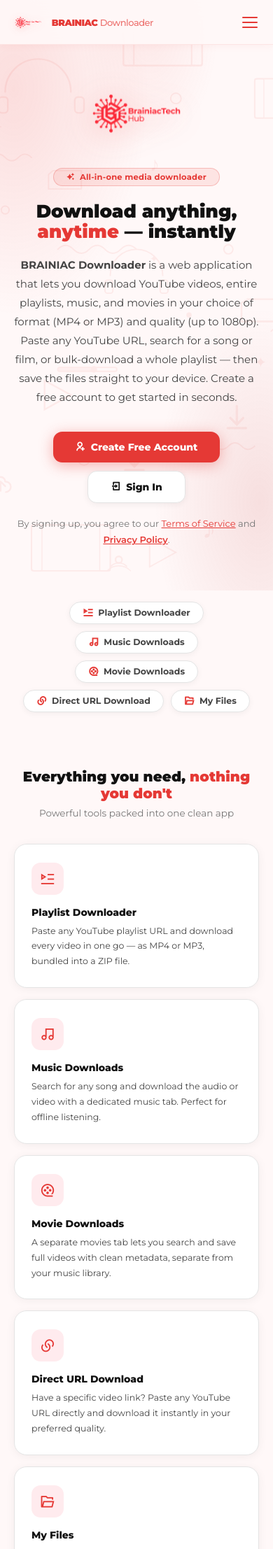
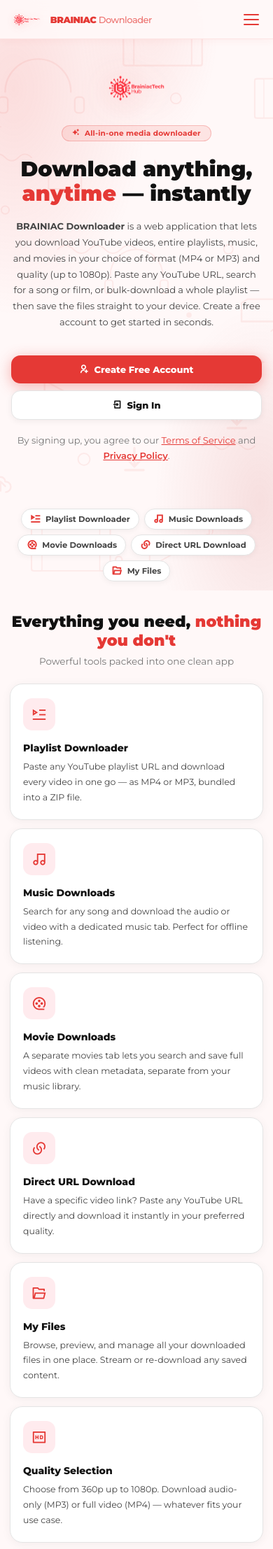
Before and after one commit to brainiacweb-tech/BRAINIAC-YouTube-Playlist-Downloader, a Flask app: page / in a window 390 px wide. Shown: the top 2214 px of the page at 70% size. Run offline with Flask 3, Linux system fonts and the light colour scheme; some libraries are stand-ins or nearby versions.

Commit message:
Fix: comprehensive mobile responsiveness for landing page and main app

```diff
--- a/templates/landing.html
+++ b/templates/landing.html
@@ -95,8 +95,9 @@ nav {
 
 /* mobile dropdown */
 .nav-mobile {
-  display: none; position: absolute; top: 64px; left: 0; right: 0;
+  display: none; position: fixed; top: 64px; left: 0; right: 0;
   background: rgba(255,248,248,0.97); backdrop-filter: blur(18px);
+  -webkit-backdrop-filter: blur(18px);
   border-bottom: 1.5px solid rgba(229,57,53,0.12);
   padding: 12px 20px 18px; z-index: 199;
   flex-direction: column; gap: 4px;
@@ -231,17 +232,68 @@ footer a { color: var(--muted); text-decoration: none; transition: color .15s; }
 footer a:hover { color: var(--red); }
 .footer-links { display: flex; align-items: center; justify-content: center; gap: 20px; margin-bottom: 10px; flex-wrap: wrap; }
 
+/* ── RESPONSIVE ─────────────────────────────────────── */
 @media (max-width: 768px) {
-  nav { padding: 0 16px; }
+  nav { padding: 0 20px; }
   .nav-center { display: none; }
   .nav-links { display: none; }
   .nav-burger { display: flex; }
+
+  .hero { padding: 60px 20px 36px; }
+  .hero h1 { font-size: clamp(22px, 7vw, 38px); }
+  .hero p { font-size: 14px; }
+  .hero-logo-wrap img { height: 68px; }
+  .btn-hero { padding: 11px 24px; font-size: 13px; }
+
+  .features { padding: 16px 16px 60px; }
+  .features-grid { grid-template-columns: repeat(auto-fit, minmax(200px,1fr)); gap: 12px; }
+
+  .how { padding: 0 16px 60px; }
+  .steps { gap: 20px; }
+  .step { min-width: 130px; }
+  .step:not(:last-child)::after { display: none; }
+
+  .tools-strip { padding: 0 16px 40px; gap: 8px; }
+  .tool-pill { font-size: 12px; padding: 6px 14px; }
 }
+
 @media (max-width: 560px) {
+  nav { padding: 0 14px; height: 56px; }
   .nav-logo img { height: 26px; }
   .nav-logo-text { font-size: 13px; }
-  .step:not(:last-child)::after { display: none; }
-  .hero { padding: 60px 16px 40px; }
+  .nav-mobile { top: 56px; }
+
+  .hero { padding: 48px 16px 28px; }
+  .hero h1 { font-size: clamp(20px, 8vw, 30px); line-height: 1.18; }
+  .hero p { font-size: 13px; line-height: 1.75; }
+  .hero-logo-wrap img { height: 56px; }
+  .hero-logo-wrap { margin-bottom: 18px; }
+  .hero-badge { font-size: 10.5px; padding: 4px 14px; }
+  .hero-cta { flex-direction: column; gap: 10px; }
+  .btn-hero { width: 100%; justify-content: center; padding: 12px 20px; font-size: 13px; }
+
+  .tools-strip { padding: 0 14px 32px; gap: 7px; }
+  .tool-pill { font-size: 11.5px; padding: 6px 12px; }
+
+  .features { padding: 12px 14px 48px; }
+  .features-grid { grid-template-columns: 1fr; }
+  .feature-card { padding: 20px 18px; }
+
+  .how { padding: 0 14px 48px; }
+  .steps { flex-direction: column; align-items: center; gap: 24px; }
+  .step { min-width: unset; max-width: 100%; width: 100%; padding: 0 4px; text-align: left; display: flex; align-items: flex-start; gap: 14px; }
+  .step-num { margin: 0; flex-shrink: 0; width: 40px; height: 40px; font-size: 16px; }
+  .step h4 { margin-bottom: 3px; }
+
+  .section-title { margin-bottom: 24px; }
+  .section-title h2 { font-size: clamp(18px, 6vw, 22px); }
+
+  /* Data & Privacy section inline padding */
+  [style*="padding:28px 28px"] { padding: 18px 16px !important; }
+  [style*="display:flex;gap:14px"] { gap: 10px !important; }
+
+  footer { padding: 20px 16px 28px; font-size: 11.5px; }
+  .footer-links { gap: 14px; flex-wrap: wrap; justify-content: center; }
 }
 </style>
 </head>
```
Also changed, not shown: templates/index.html (+66 -18 lines).
